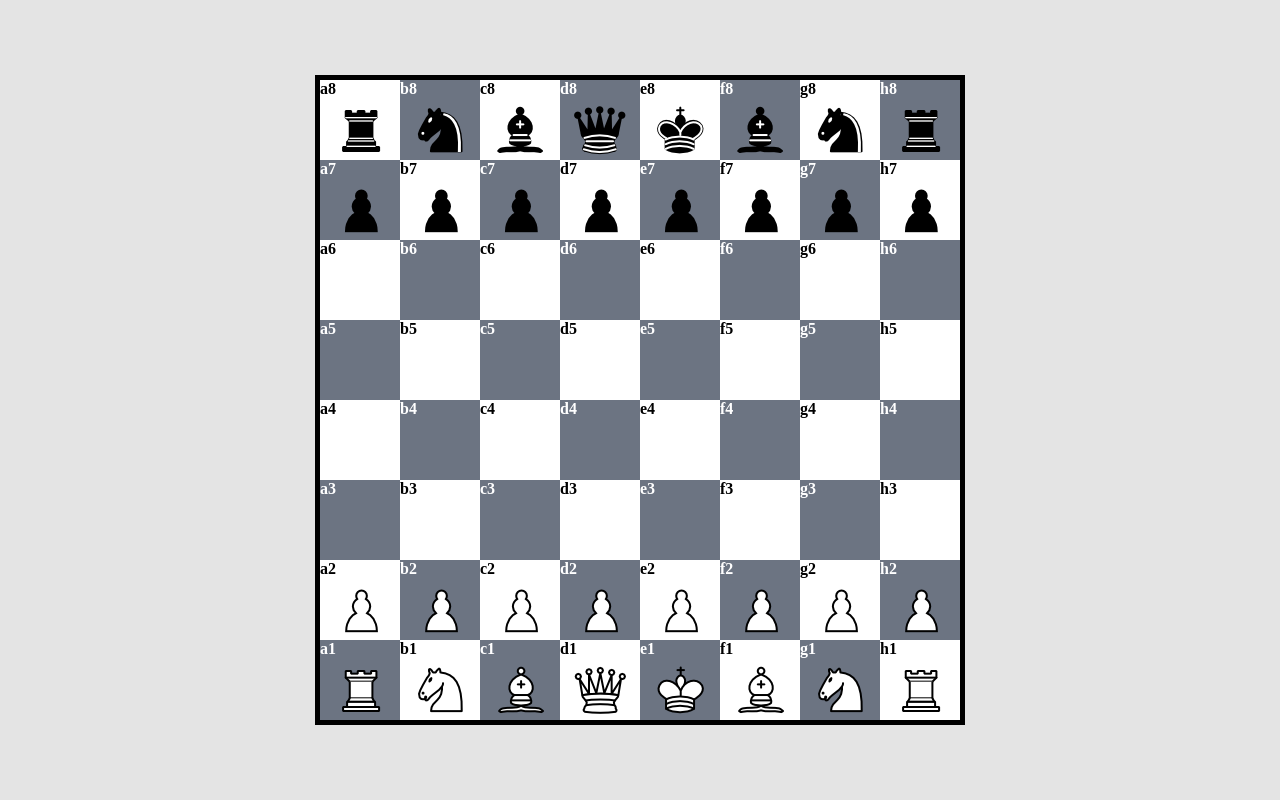
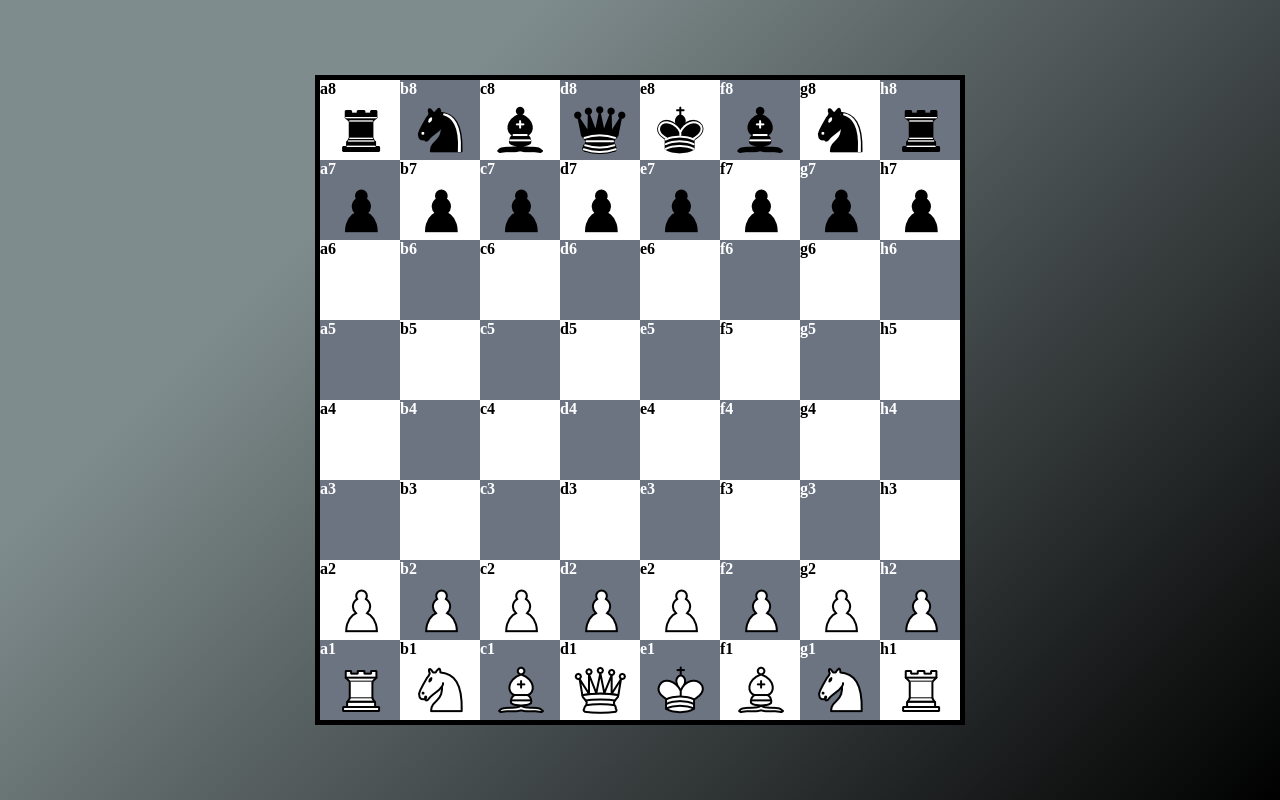
Before and after one commit to chiahao-codes/Chess, a website with bundled scripts: page index.html in a window 1280 px wide. Built offline with nearby package versions, Linux system fonts and the light colour scheme.

Commit message:
commit on master

```diff
--- a/index.html
+++ b/index.html
@@ -5,6 +5,9 @@
     <meta charset="UTF-8">
     <meta name="viewport" content="width=device-width, initial-scale=1.0">
     <link rel="stylesheet" href="style.css">
+    <link rel="preconnect" href="https://fonts.googleapis.com">
+    <link rel="preconnect" href="https://fonts.gstatic.com" crossorigin>
+    <link href="https://fonts.googleapis.com/css2?family=Varela+Round&display=swap" rel="stylesheet">
 
 </head>
 
--- a/style.css
+++ b/style.css
@@ -3,7 +3,8 @@
 }
 
 body, html{
-    background-color: #e4e4e4;
+    background-color: #000000;
+    background-image: linear-gradient(315deg, #000000 0%, #7f8c8d 74%);
     height:100%;
     margin:0%;
     display:grid;
@@ -14,6 +15,7 @@ body, html{
             /*center the container*/
         }
 }
+
 
 
 .chessboard{
```
